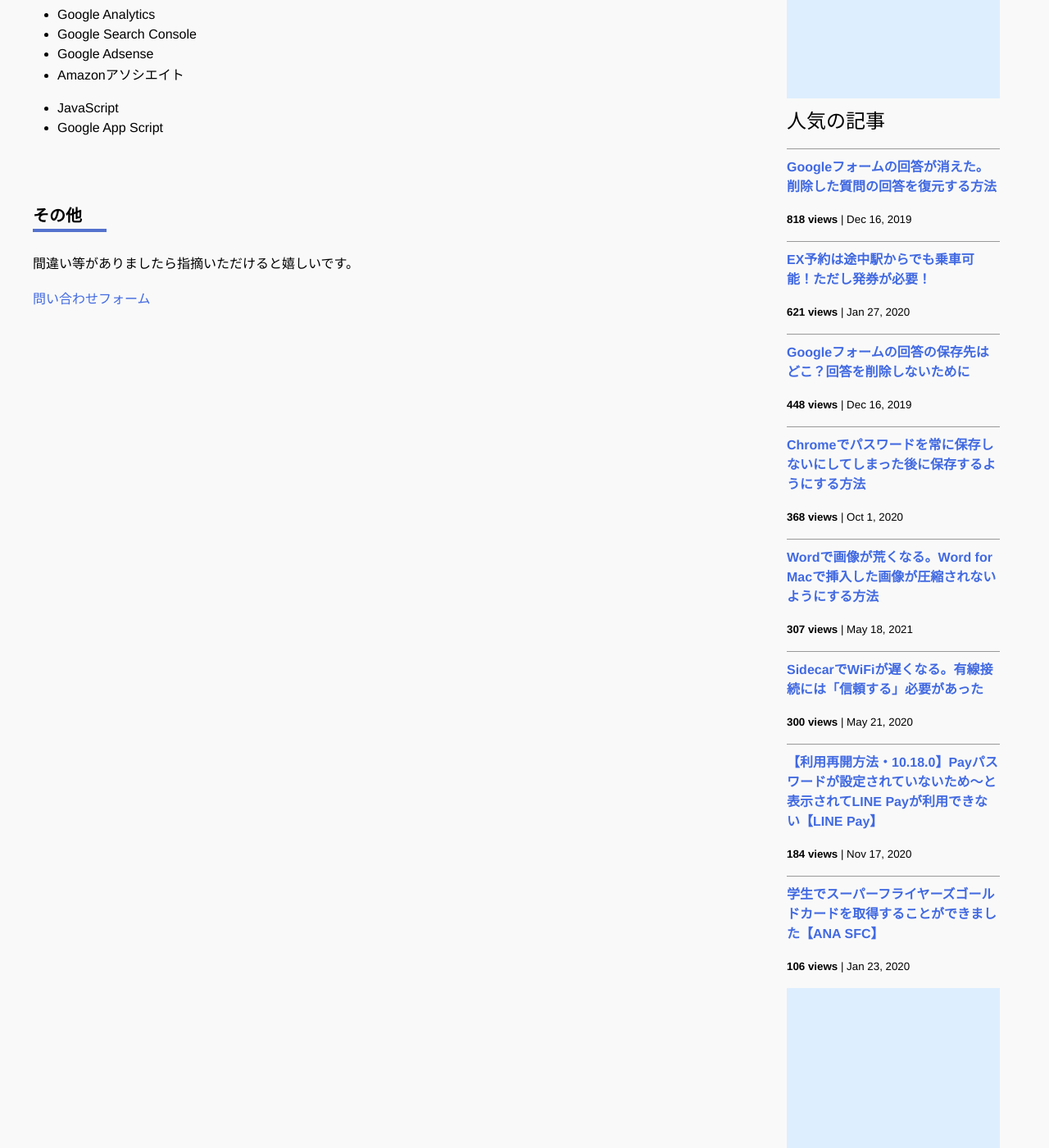
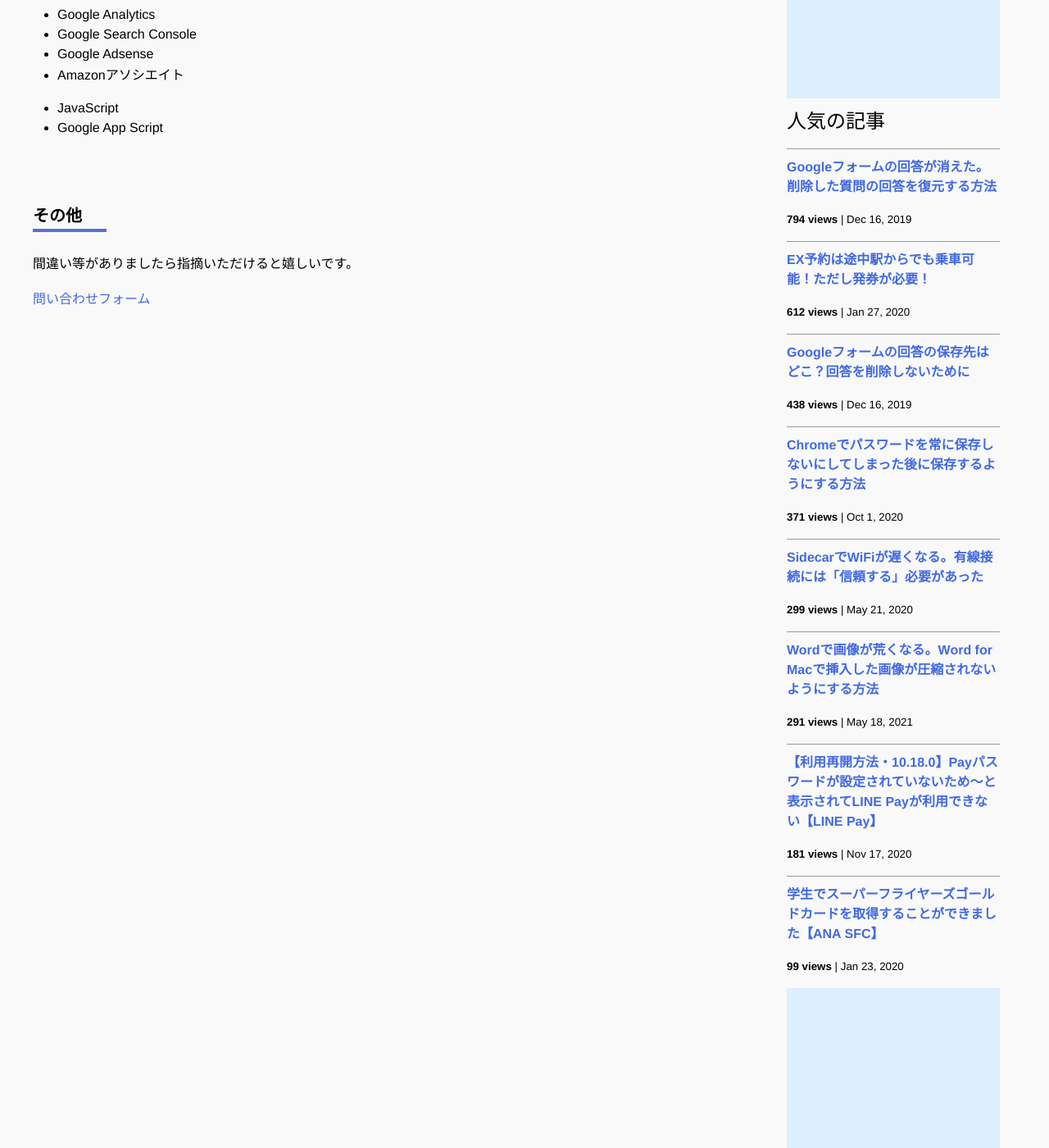
Before and after one commit to iwanaminami/shoyaiwaname, a Jekyll site: the page built from about.markdown, in a window 1280 px wide and 1400 px high, scrolled down 693 px. Shown: the whole window at 82% size. Built offline with Jekyll 4.4.1, drawn with Linux system fonts in a browser that asks for light colours; nearby versions of some CDN libraries; comment, search, counter and statistics services are not loaded.

Commit message:
a new commit message

```diff
--- a/_data/popularposts.yml
+++ b/_data/popularposts.yml
@@ -1,17 +1,17 @@
 side:
-  - view: 818
+  - view: 794
     url: /2019/12/16/restore-googleform.html
-  - view: 621
+  - view: 612
     url: /2020/01/27/ex-rideontheway.html
-  - view: 448
+  - view: 438
     url: /2019/12/16/googleform-answers.html
-  - view: 368
+  - view: 371
     url: /2020/10/01/googlepassword.html
-  - view: 307
+  - view: 299
+    url: /2020/05/21/sidecar-via-cable.html
+  - view: 291
     url: /2021/05/18/image-compression-word.html
-  - view: 300
-    url: /2020/05/21/sidecar-via-cable.html
-  - view: 184
+  - view: 181
     url: /2020/11/17/linepay.html
-  - view: 106
+  - view: 99
     url: /2020/01/23/sfcgold.html
```
